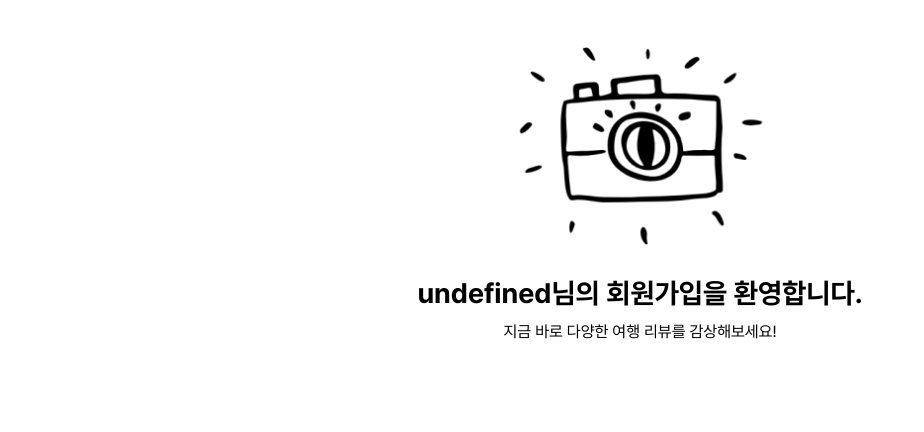
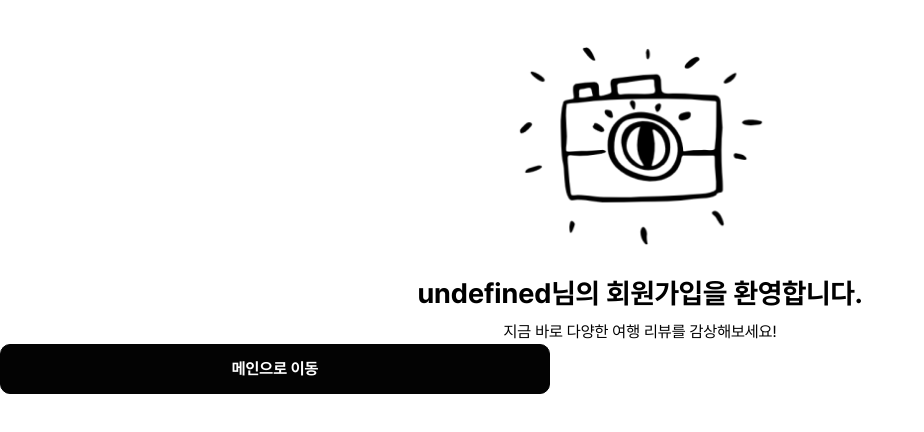
Before and after one commit to Odagada/Trimo-FE, a Next.js app: page /signup/components/SignUpSuccess in a window 1280 px wide. Shown: the top 432 px of the page, without its empty margins (0-924 px from the left). Built offline with nearby package versions, Linux system fonts and the light colour scheme.

Commit message:
feat: signupSuccess page에 빠진 버튼 추가

```diff
--- a/pages/signup/components/SignUpSuccess.tsx
+++ b/pages/signup/components/SignUpSuccess.tsx
@@ -1,6 +1,8 @@
 import Image from "next/image";
+import Link from "next/link";
 import Camera from "@/public/images/camera.png";
 import { SIGNUP_SUCCESS_MESSAGE, WELCOMING_MESSAGE } from "@/constants/signupConstants";
+import Clickable from "@/components/atoms/Clickable";
 
 function SuccessPage({ nickname }: { nickname: string }) {
   return (
@@ -10,6 +12,11 @@ function SuccessPage({ nickname }: { nickname: string }) {
         <p className="font-bold text-28">{`${nickname}${SIGNUP_SUCCESS_MESSAGE}`}</p>
         <span>{WELCOMING_MESSAGE}</span>
       </div>
+      <Link href={"/"} className="w-full">
+        <Clickable size="large" className="w-full">
+          메인으로 이동
+        </Clickable>
+      </Link>
     </div>
   );
 }
```
